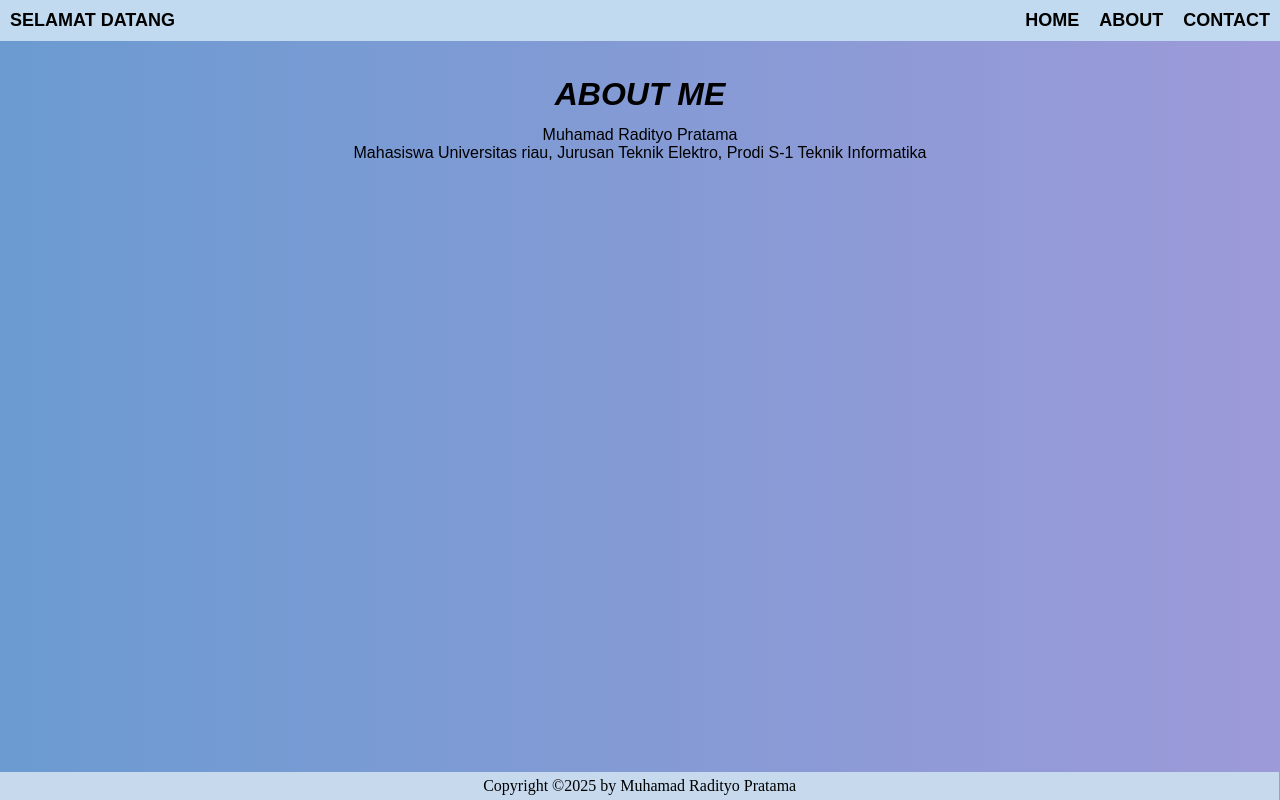
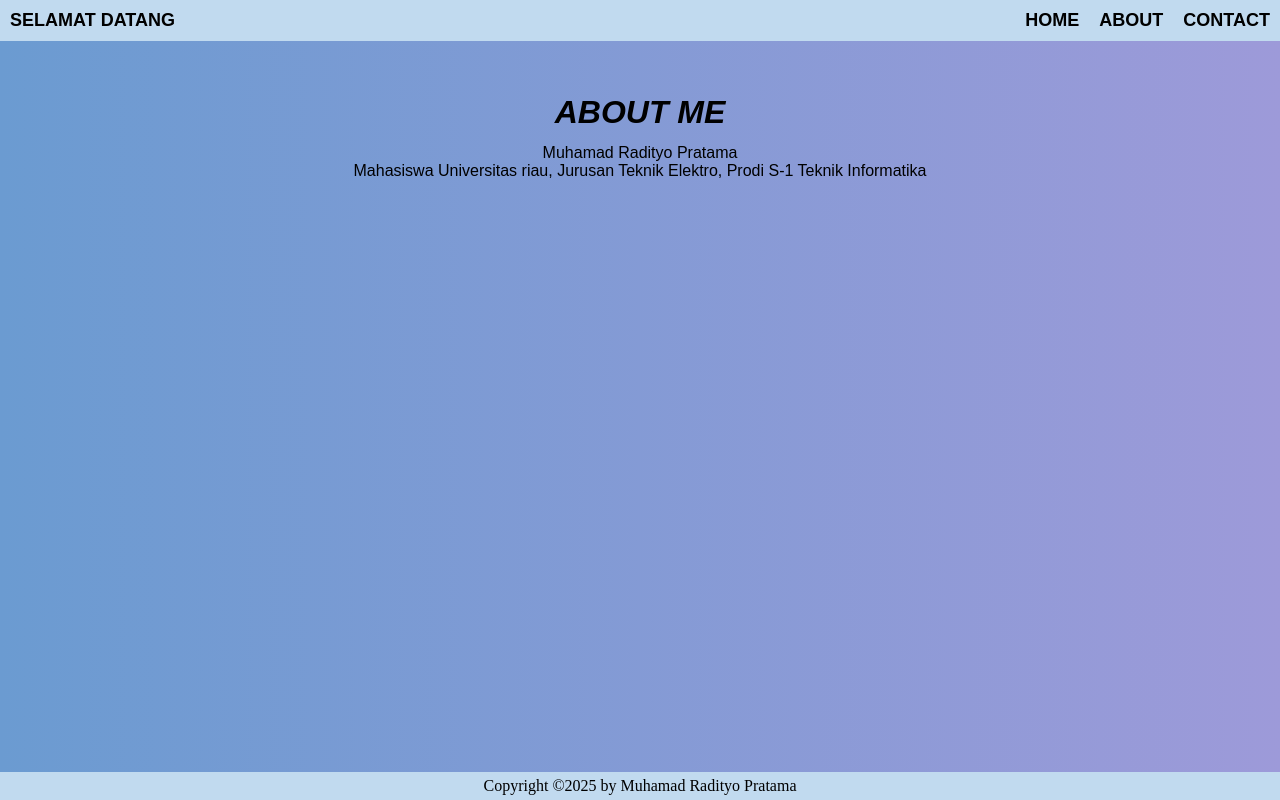
Before and after one commit to TYO22/Muhamad-Radityo-Pratama, a plain HTML site: page about.html in a window 1280 px wide. Drawn offline with Linux system fonts and the light colour scheme.

Commit message:
Add files via upload

```diff
--- a/style1.css
+++ b/style1.css
@@ -5,6 +5,10 @@
 
 body {
     background-image: linear-gradient(to left,#9d9ad9,#6b9bd1);
+    display: flex;
+    flex-direction: column;
+    min-height: 100vh;
+    margin: 0;
 }
 
 nav {
@@ -36,14 +40,13 @@ nav ul li a{
     margin: 5px;
     font-size: 18px;
     color: #000000;
-    font-stretch: expanded;
 }
 
 nav ul li:hover {
     background-color: #dfe1e4;
     transition: .3 ease-in-out;
     transition-delay: 0.2s;
-    border-radius: 10px;
+    border-radius: 7px;
     border-bottom: 1px solid#000000;
 }
 
@@ -63,13 +66,8 @@ h1 {
 
 /* FOOTER */
 footer{
-    background-color: #c7d9ed;
-    position: fixed;
-    bottom: 0;
+    margin-top: auto;
+    text-align: center;
     padding: 5px;
-    padding-left: 37.75%;
-    padding-right: 37.75%;
-    justify-content: center;
-    text-align: center;
-    align-items: center;
+    background:  #c1daef;
 }
```
Also changed, not shown: index.html (+5 -5 lines).
